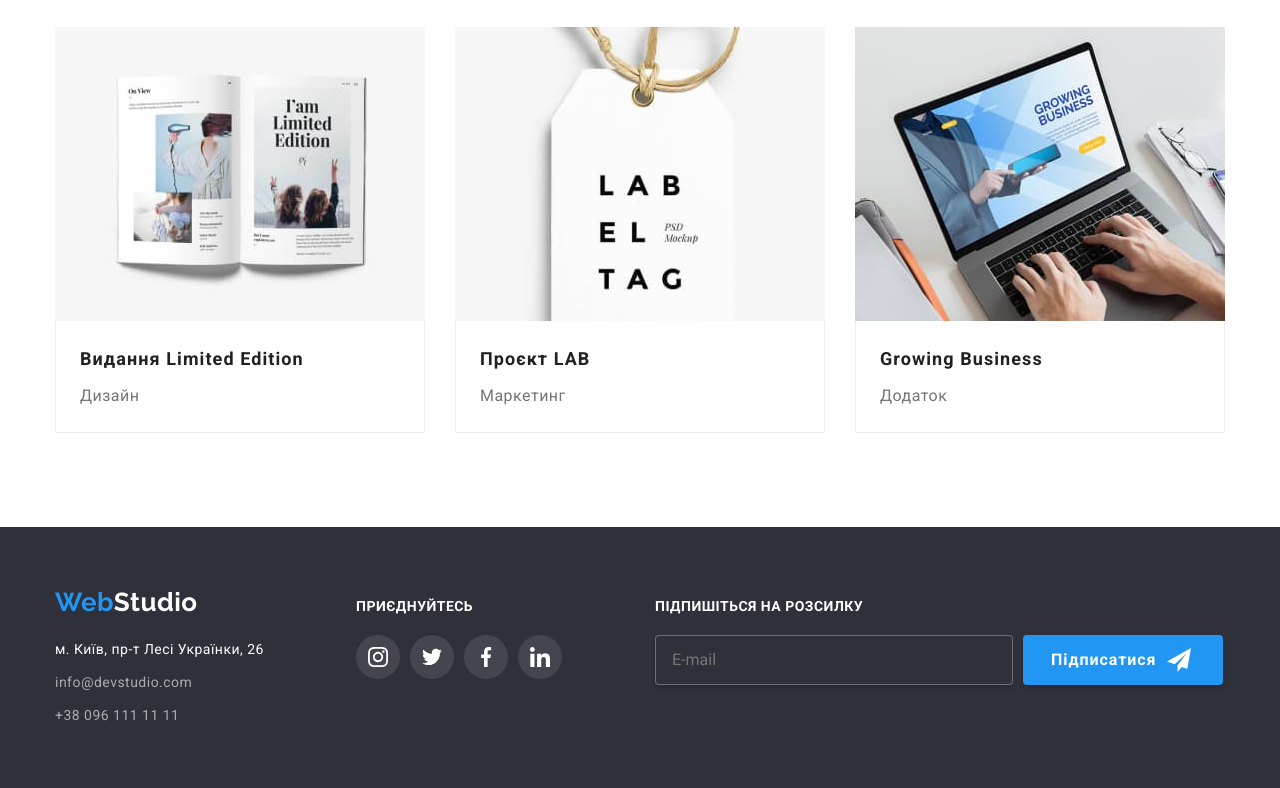
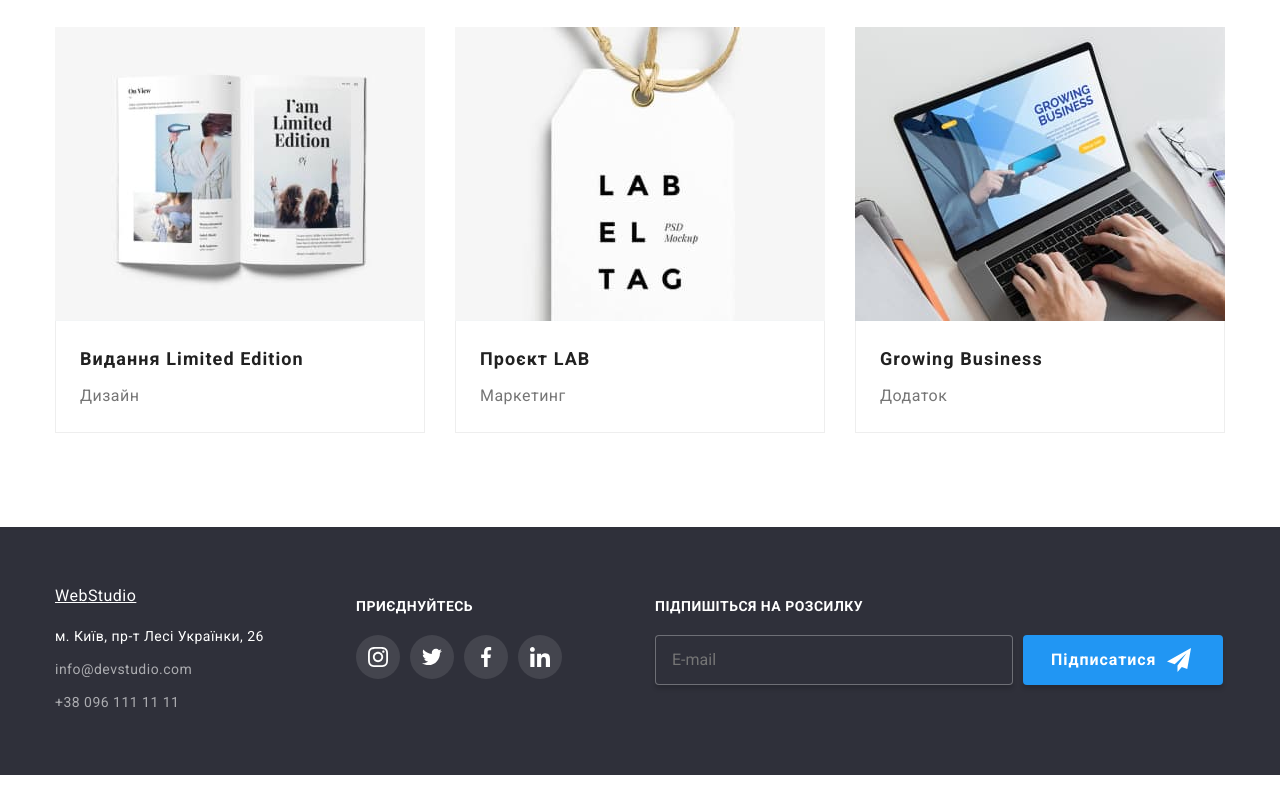
Before and after one commit to anastizs/goit-markup-hw-07, a plain HTML site: page portfolio.html in a window 1280 px wide. Shown: the part 1107-1895 px from the top of the page. Drawn offline with nearby package versions, Linux system fonts and the light colour scheme.

Commit message:
Виконує рефакторинг коду

```diff
--- a/sass/components/_logo-footer.scss
+++ b/sass/components/_logo-footer.scss
@@ -1,14 +1,7 @@
 // ЛОГО ФУТЕР
+
 
 .footer__logo {
     color: $color-white;
-    font-family: "Raleway", sans-serif;
-    font-size: 26px;
-    line-height: 1.2;
-    text-decoration: none;
     margin-bottom: 20px;
 }
-
-.footer__logo--span {
-    color: $color-accent;
-}
```
Also changed, not shown: index.html (+1 -1 lines), css/main.css, dist/css/main.min.css, 2 other files.
